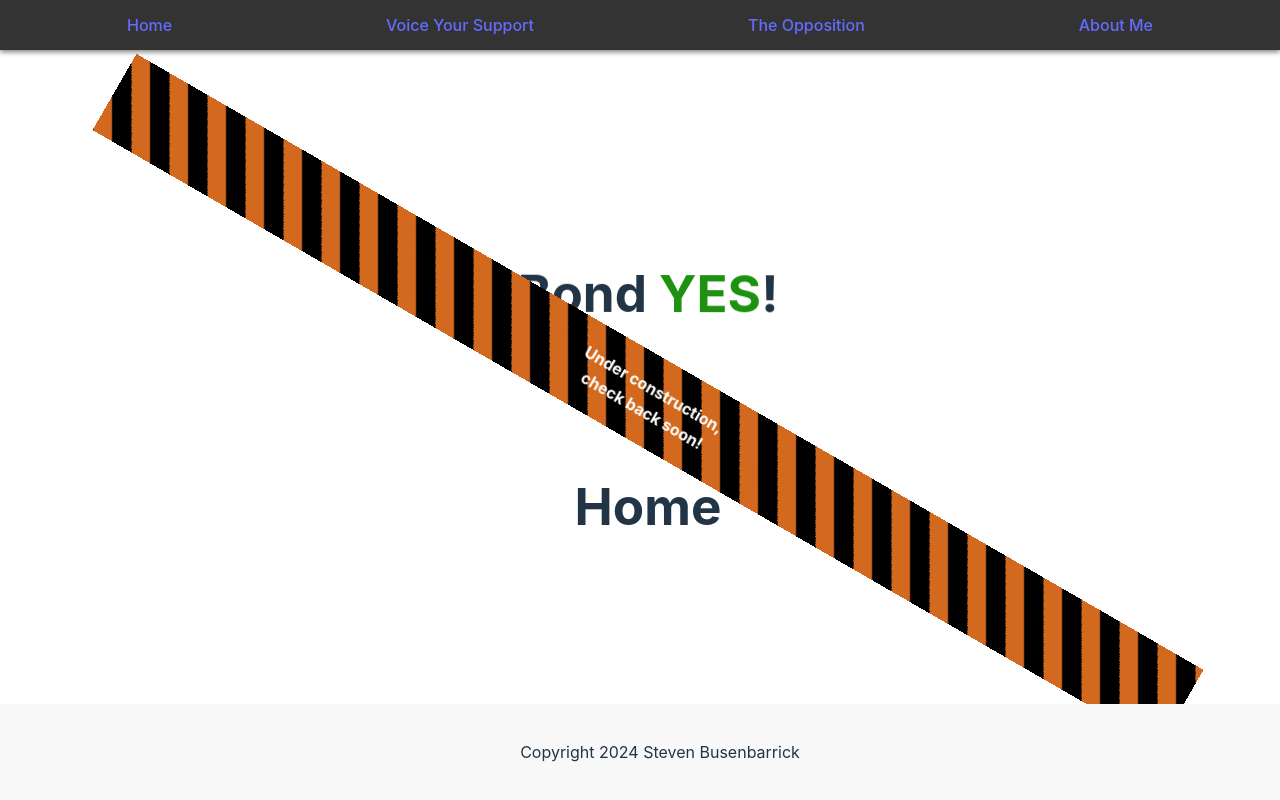
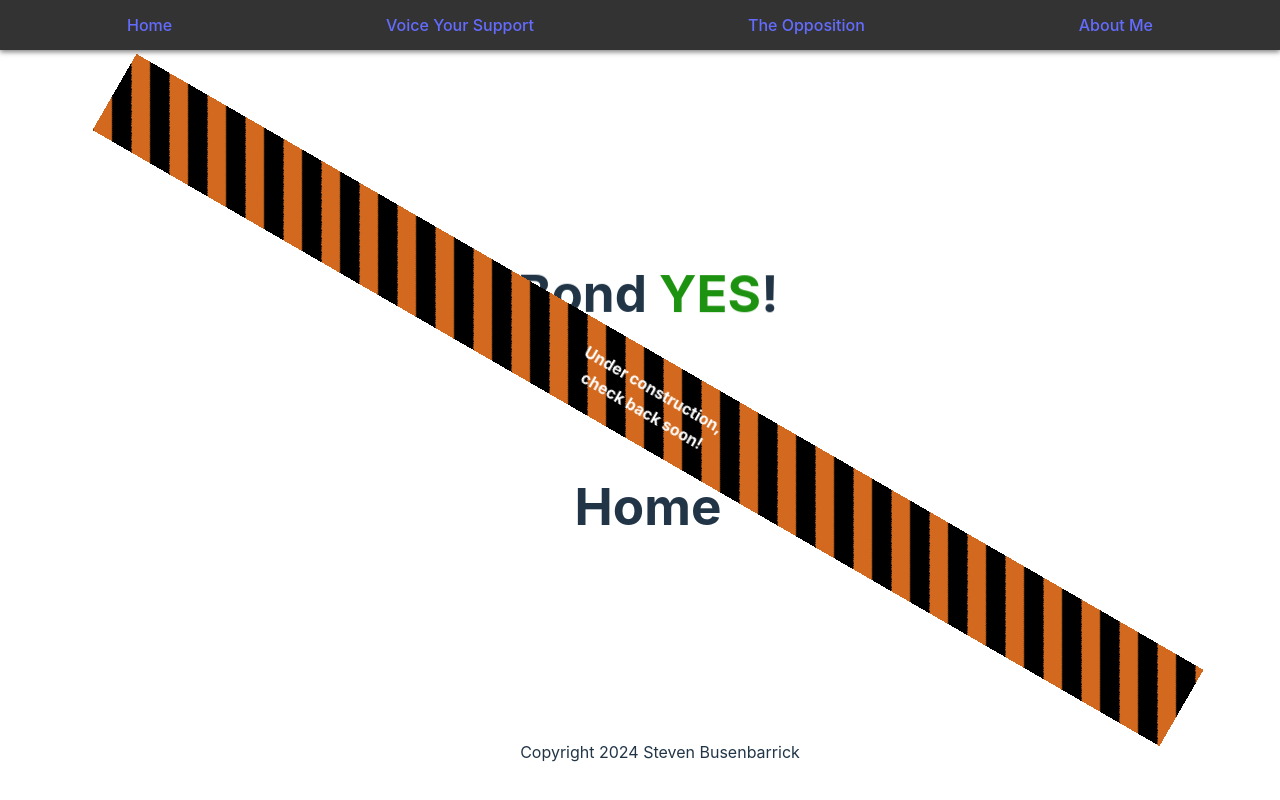
Before and after one commit to sbusenba/bondyes, a React (Vite) app: page /#/ in a window 1280 px wide. Built offline with nearby package versions, Linux system fonts and the light colour scheme.

Commit message:
remove explicit color declaration for footer

```diff
--- a/src/components/Footer.css
+++ b/src/components/Footer.css
@@ -3,7 +3,6 @@
   left: 0;
   bottom: 0;
   width: 100%;
-  background-color: #f8f8f8;
   padding: 20px;
   text-align: center;
 }
```
